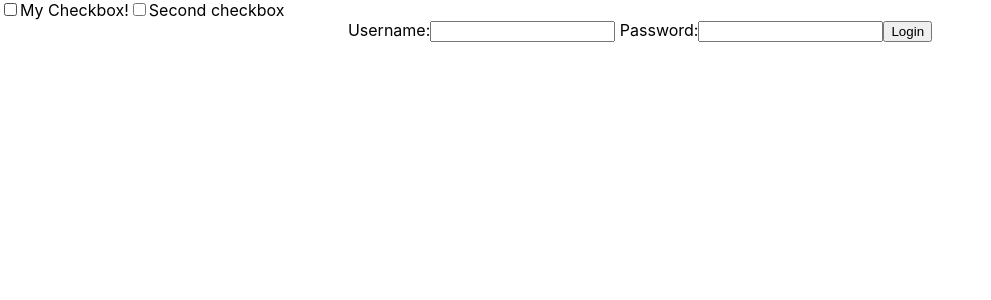
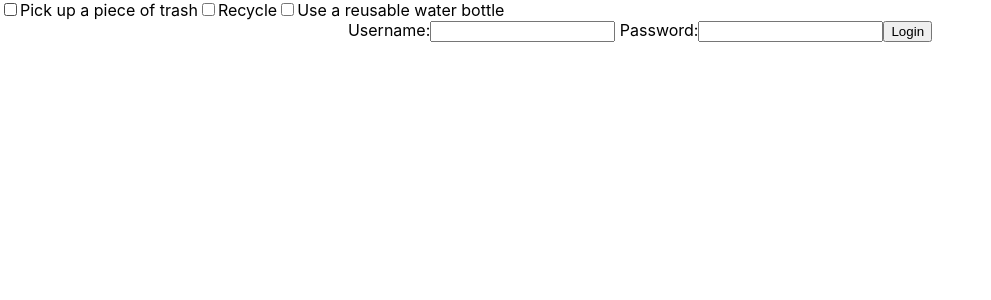
Before and after one commit to cis350/ClimatEarth, a React (Create React App) app in the folder frontend/: page / in a window 1280 px wide. Shown: the top 300 px of the page, without its empty margins (0-991 px from the left). Built offline with nearby package versions, Linux system fonts and the light colour scheme.

Commit message:
Names for checkboxes

```diff
--- a/frontend/src/components/App.js
+++ b/frontend/src/components/App.js
@@ -11,11 +11,13 @@ const Checkbox = (props) => {
 }
 const App = () => {
 	const [val, setVal] = useState(false); //initializes checkbox to false
-  const label = "My Checkbox!"
-  const label2 = "Second checkbox"
+  const label = "Pick up a piece of trash"
+  const label2 = "Recycle"
+  const label3 = "Use a reusable water bottle"
 	return <>
 		<Checkbox value={val} setValue={setVal} label={label}></Checkbox>
         <Checkbox value={val} setValue={setVal} label={label2}></Checkbox>
+        <Checkbox value={val} setValue={setVal} label={label3}></Checkbox>
         <Login />
 	</>
 }
```
